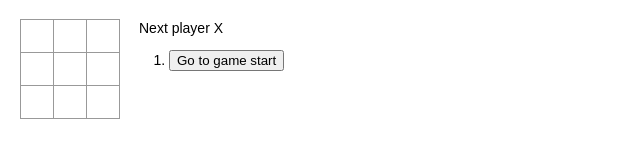
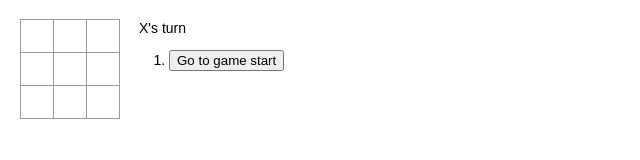
Before and after one commit to allandelarosa/ultimate-tic-tac-toe, a React (Create React App) app: page / in a window 1280 px wide. Shown: the top 160 px of the page, without its empty margins (0-640 px from the left). Built offline with nearby package versions, Linux system fonts and the light colour scheme.

Commit message:
Added message if there is a draw

```diff
--- a/src/index.js
+++ b/src/index.js
@@ -2,7 +2,6 @@
   To do:
   - display location for each move in history
   - highlight the three squares that caused the win
-  - if no one wins, display a message for a draw
   - play with css to make look nicer
 
   - ultimate tic tac toe?
@@ -125,11 +124,14 @@ class Game extends React.Component {
     });
 
     let status;
-    if ( winner )
-      status = 'Winner: ' + winner;
-    else {
-      status = 'Next player ' +
-        (this.state.xIsNext ? 'X' : 'O');
+    if ( winner ) {
+      if ( winner == 'draw' )
+        status = 'Draw! No player wins';
+      else
+        status = 'Winner: ' + winner;
+    } else {
+      status = (this.state.xIsNext ? 'X' : 'O') +
+        "'s turn";
     }
 
     return (
@@ -149,6 +151,7 @@ class Game extends React.Component {
   }
 }
 
+// also indicates if there is a draw
 function calculateWinner(squares) {
   const lines = [
     [0,1,2],
@@ -166,6 +169,13 @@ function calculateWinner(squares) {
     if ( squares[a] && squares[a] === squares[b] && squares[a] === squares[c] )
       return squares[a];
   }
+
+  let draw = 0;
+  for ( let s of squares )
+    if ( s ) draw++;
+  if ( draw == 9 )
+    return 'draw';
+
   return null;
 }
 
```
